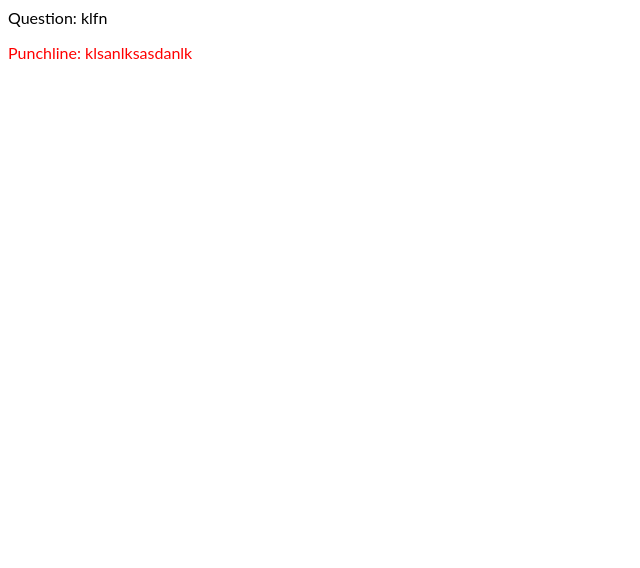
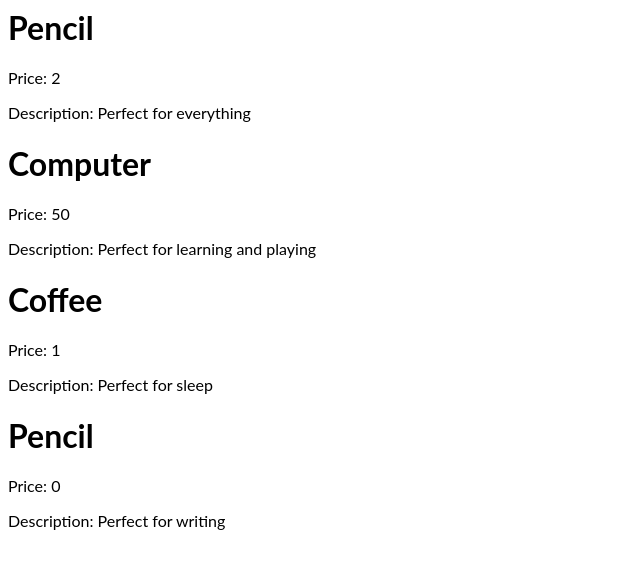
Before and after one commit to lerbal7/react-Project, a React (Create React App) app: page / in a window 1280 px wide. Shown: the top 568 px of the page, without its empty margins (0-640 px from the left). Built offline with nearby package versions, Linux system fonts and the light colour scheme.

Commit message:
Working even more with a fake JSON and map method

```diff
--- a/App.js
+++ b/App.js
@@ -4,12 +4,16 @@ import TodoItem from "./TodoItem"
 import ContactCard from "./ContactCard"
 import Joke from "./Joke"
 import jokesData from "./jokesData"
+import Product from "./Product"
+import vschoolsProducts from "./vschoolsProducts"
 
 function App() {
 
-  const jokeLargeComponents = jokesData.filter(joke => joke.question.length < 6)
-  console.log(jokeLargeComponents)
-  const jokeComponents = jokeLargeComponents.map(joke => <Joke key={joke.id} question={joke.question} punchline={joke.punchline}/>)
+  {/*
+  const jokeComponents = jokesData.map(joke => <Joke key={joke.id} question={joke.question} punchline={joke.punchline}/>)
+  */}
+
+  const productComponents = vschoolsProducts.map(product => <Product key={product.id} name={product.name} price={product.price} description={product.description}/>)
 
   return (
     <div>
@@ -31,7 +35,9 @@ function App() {
         contact = {{name:"Mr Whiskas", imgUrl:"http://placekitten.com/600/100" ,phone:"14141421" ,email:"eqwrqr@laknfakl.com" }}
       />
     */}
-      {jokeComponents}
+      {/*{jokeComponents}*/}
+
+      {productComponents}
 
     </div>
   )
--- /dev/null
+++ b/Product.js
@@ -0,0 +1,13 @@
+import React from "react"
+
+function Product(props) {
+  return(
+    <div>
+      <h1>{props.name}</h1>
+      <p>Price: {props.price}</p>
+      <p>Description: {props.description}</p>
+    </div>
+  )
+}
+
+export default Product
--- a/jokesData.js
+++ b/jokesData.js
@@ -16,7 +16,6 @@ const jokesData = [
   },
   {
     id: 4,
-    question : "klfn",
     punchline : "klsanlksasdanlk"
   }
 ]
--- /dev/null
+++ b/vschoolsProducts.js
@@ -0,0 +1,28 @@
+const products = [
+  {
+    id: 1,
+    name : "Pencil",
+    price : 2,
+    description : "Perfect for everything"
+  },
+  {
+    id: 2,
+    name : "Computer",
+    price : 50,
+    description : "Perfect for learning and playing"
+  },
+  {
+    id: 3,
+    name : "Coffee",
+    price : 1,
+    description : "Perfect for sleep"
+  },
+  {
+    id: 4,
+    name : "Pencil",
+    price : 0,
+    description : "Perfect for writing"
+  }
+]
+
+export default products
```
